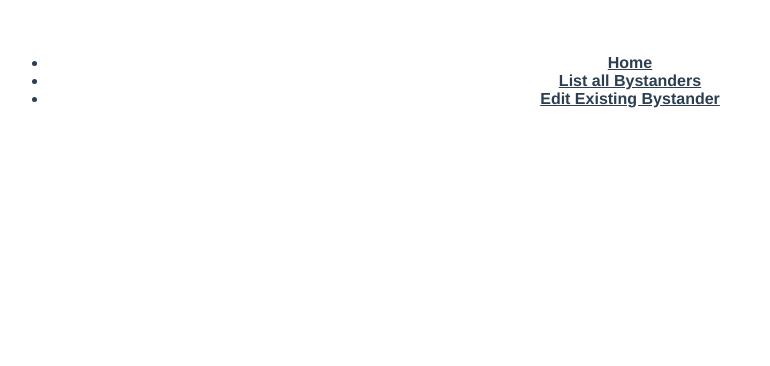
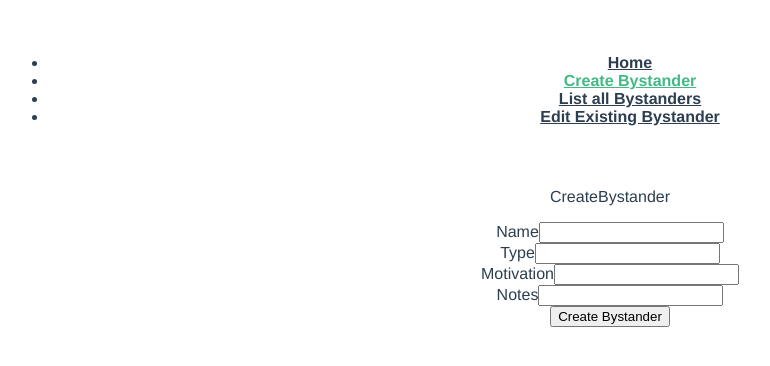
Before and after one commit to scmccall/MOTW-bystander-list, a Vue app: page /create in a window 1280 px wide. Shown: the top 366 px of the page, without its empty margins (30-800 px from the left). Built offline with nearby package versions, Linux system fonts and the light colour scheme.

Commit message:
Add form for Bystander creation in CreateBystander
I craeated a skeleton of a form that will be used to create a Bystander.
Right now there is no styling or fucntionality. This will be implemented
adter the backend API is developed.

```diff
--- a/src/App.vue
+++ b/src/App.vue
@@ -3,6 +3,7 @@
     <div id="nav">
       <ul>
         <li><router-link to="/">Home</router-link></li>
+        <li><router-link to="/create">Create Bystander</router-link></li>
         <li><router-link to="/view">List all Bystanders</router-link></li>
         <li><router-link to="/edit">Edit Existing Bystander</router-link></li>
       </ul>
--- a/src/components/CreateBystander.vue
+++ b/src/components/CreateBystander.vue
@@ -1,7 +1,27 @@
 <template>
   <div>
     <p>CreateBystander</p>
-    <!-- Create a new bystander -->
+    <form @submit.prevent="handleFormSubmission()">
+      <div>
+        <label>Name</label>
+        <input type="text" v-model="bystander.name" required>
+      </div>
+      <div>
+        <label>Type</label>
+        <input type="text" v-model="bystander.type" required>
+      </div>
+      <div>
+        <label>Motivation</label>
+        <input type="text" v-model="bystander.moitvation" required>
+      </div>
+      <div>
+        <label>Notes</label>
+        <input type="textarea" v-model="bystander.notes" required>
+      </div>
+      <div>
+        <button>Create Bystander</button>
+      </div>
+    </form>
   </div>
 </template>
 
@@ -10,6 +30,17 @@
 export default {
   data() {
     return {
+      bystander : {
+        name : '',
+        type : '',
+        motivation : '',
+        notes : '',
+      }
+    }
+  },
+
+  methods : {
+    handleFormSubmission : function () {
 
     }
   }
--- a/src/router/index.js
+++ b/src/router/index.js
@@ -9,7 +9,14 @@ Vue.use(VueRouter)
     path: '/',
     name: 'Home',
     component: function () {
-      return import("../components/CreateBystander")
+
+    }
+  },
+  {
+    path: '/create',
+    name: 'Create',
+    component: function () {
+      return import("../components/CreateBystander");
     }
   },
   {
```
